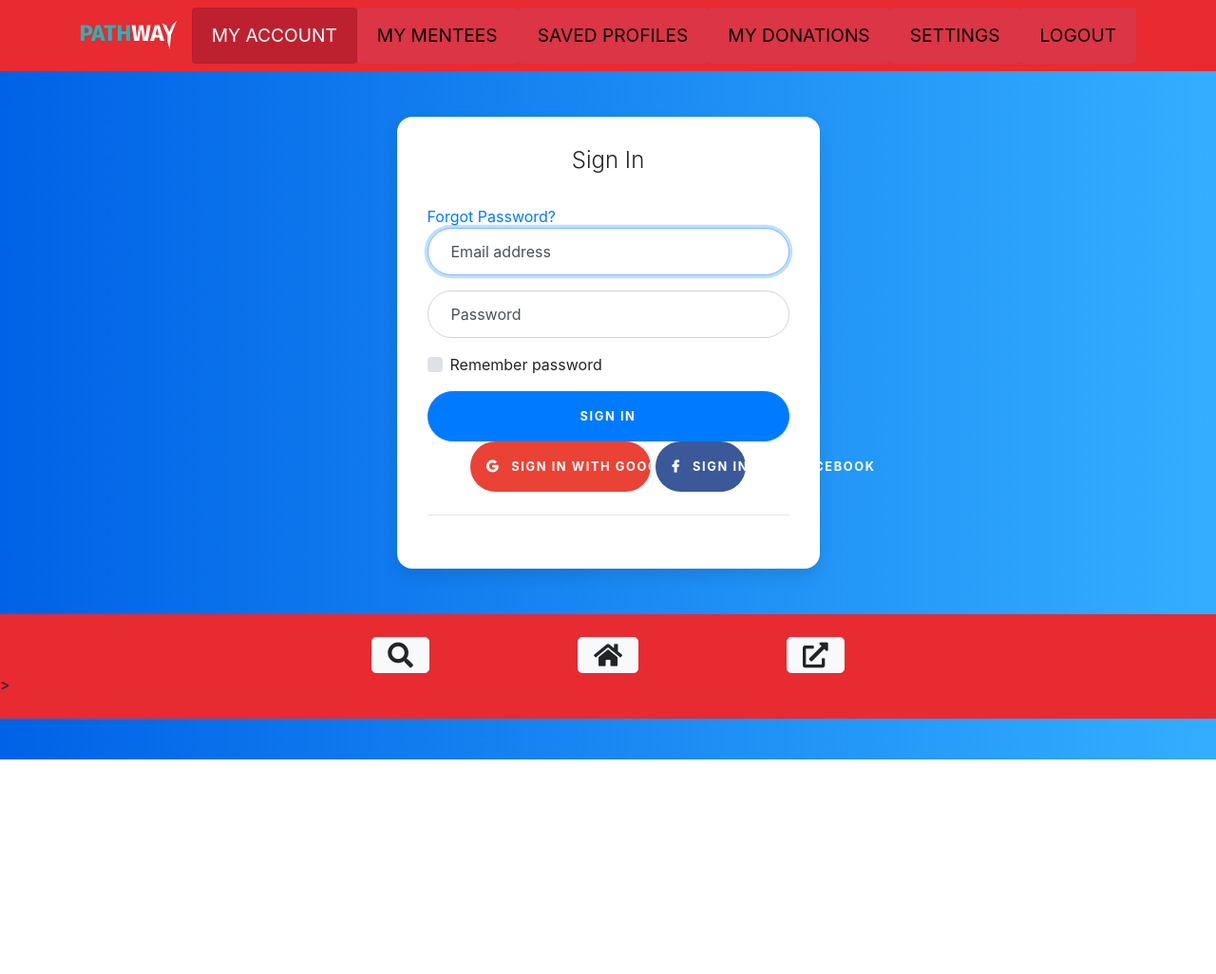
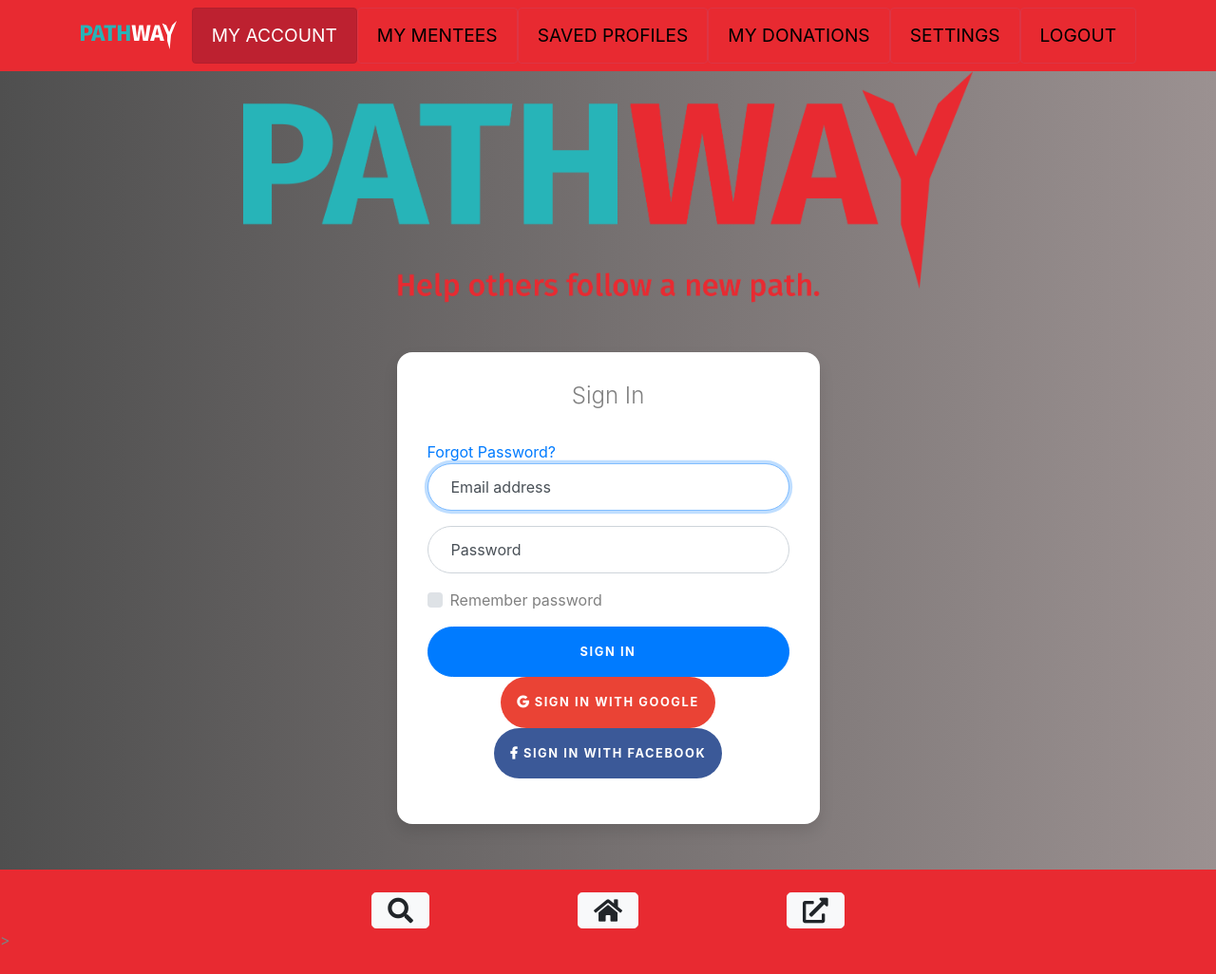
Before and after one commit to helixcatofen/Pathways, a Flask app: page /login in a window 1280 px wide. Shown: the whole page at 95% size. Before the commit the page ends 800 px from the top, so only its background shows below. Run offline with Flask 2, Linux system fonts and the light colour scheme; some libraries are stand-ins or nearby versions.

Commit message:
Add: Logo with Slogan to Login

```diff
--- a/flask/app/static/css/login.css
+++ b/flask/app/static/css/login.css
@@ -4,8 +4,8 @@
   }
 
   body {
-    background: #007bff;
-    background: linear-gradient(to right, #0062E6, #33AEFF);
+    background: #4f4f4f;
+    background: linear-gradient(to right, #4f4f4f, #9b9191);
   }
 
   .card-signin {
--- a/flask/app/templates/login.html
+++ b/flask/app/templates/login.html
@@ -1,14 +1,15 @@
 {% extends "base.html" %}
 
 {% block css %}
-<link rel="stylesheet" href="https://maxcdn.bootstrapcdn.com/bootstrap/4.0.0/css/bootstrap.min.css"
-    integrity="sha384-Gn5384xqQ1aoWXA+058RXPxPg6fy4IWvTNh0E263XmFcJlSAwiGgFAW/dAiS6JXm" crossorigin="anonymous">
 <link rel="stylesheet" href="{{url_for('static',filename='css/login.css')}}">
-<link rel="stylesheet" href="{{url_for('static',filename='fontawesome/css/login.css')}}">
 {% endblock %}
 
 {% block content %}
 <div class="container">
+    <div class="text-center">
+        <img src="{{url_for('static',filename='images/Slogan.png')}}" style="width:60vw">
+    </div>
+
     <div class="row">
         <div class="col-sm-9 col-md-7 col-lg-5 mx-auto">
             <div class="card card-signin my-5">
@@ -38,12 +39,14 @@
                             Sign in
                         </button>
                         <div class="text-center">
-                            <button class="btn btn-lg btn-google text-uppercase col-lg-6" type="submit"><i
-                                    class="fab fa-google mr-2"></i> Sign in with Google</button>
-                            <button class="btn btn-lg btn-facebook text-uppercase col-lg-3" type="submit"><i
-                                    class="fab fa-facebook-f mr-2"></i> Sign in with Facebook</button>
+
+                            <button class="btn btn-lg btn-google text-uppercase" type="submit"><i
+                                    class="fab fa-google"></i>
+                                Sign in with Google</button>
+
+                            <button class="btn btn-lg btn-facebook text-uppercase" type="submit"><i
+                                    class="fab fa-facebook-f"></i> Sign in with Facebook</button>
                         </div>
-                        <hr class="my-4">
                     </form>
                 </div>
             </div>
```
Also changed, not shown: flask/app/static/images/Slogan.png (added).
